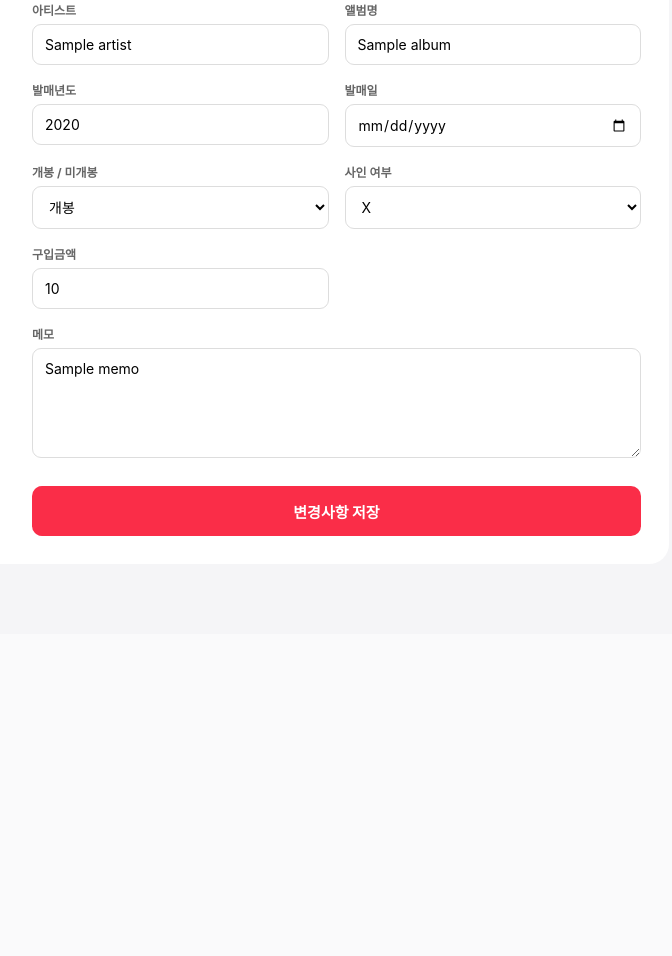
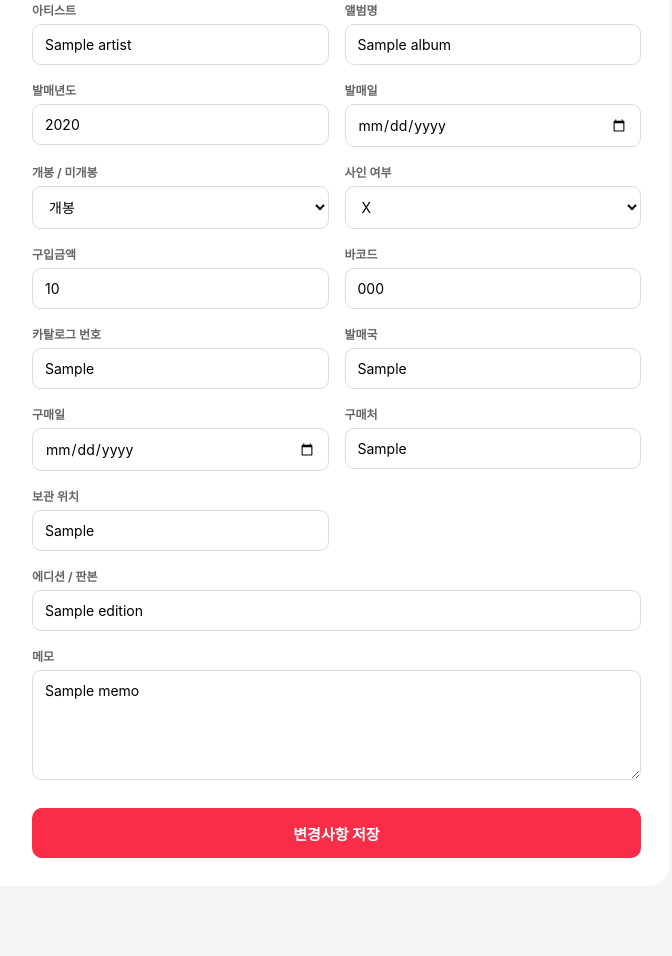
Before and after one commit to Siunaldonumber7/Album-Archive, a Flask app: template templates/edit.html in a window 1280 px wide. Shown: the part 744-1700 px from the top of the page, without its empty margins (471-1143 px from the left). Before the commit the page ends 1280 px from the top, so only its background shows below. Run offline with Flask 3, Linux system fonts and the light colour scheme; the template is opened without the code that fills it: most values are stand-ins (such as "Sample title", 1, 10 or a date in 2020); grey boxes marked "Sample" are stand-in pictures; some libraries are stand-ins or nearby versions.

Commit message:
Add physical metadata to album editing

```diff
--- a/templates/edit.html
+++ b/templates/edit.html
@@ -829,6 +829,64 @@ O
 </div>
 
 
+<div>
+<label>바코드</label>
+<input
+    name="barcode"
+    value="{{ album.barcode or '' }}"
+>
+</div>
+
+<div>
+<label>카탈로그 번호</label>
+<input
+    name="catalog_no"
+    value="{{ album.catalog_no or '' }}"
+>
+</div>
+
+<div>
+<label>발매국</label>
+<input
+    name="release_country"
+    value="{{ album.release_country or '' }}"
+>
+</div>
+
+<div>
+<label>구매일</label>
+<input
+    type="date"
+    name="purchase_date"
+    value="{{ album.purchase_date or '' }}"
+>
+</div>
+
+<div>
+<label>구매처</label>
+<input
+    name="purchase_store"
+    value="{{ album.purchase_store or '' }}"
+>
+</div>
+
+<div>
+<label>보관 위치</label>
+<input
+    name="storage_location"
+    value="{{ album.storage_location or '' }}"
+>
+</div>
+
+<div class="full">
+<label>에디션 / 판본</label>
+<input
+    name="edition"
+    value="{{ album.edition or '' }}"
+>
+</div>
+
+
 
 <div class="full">
 
```
